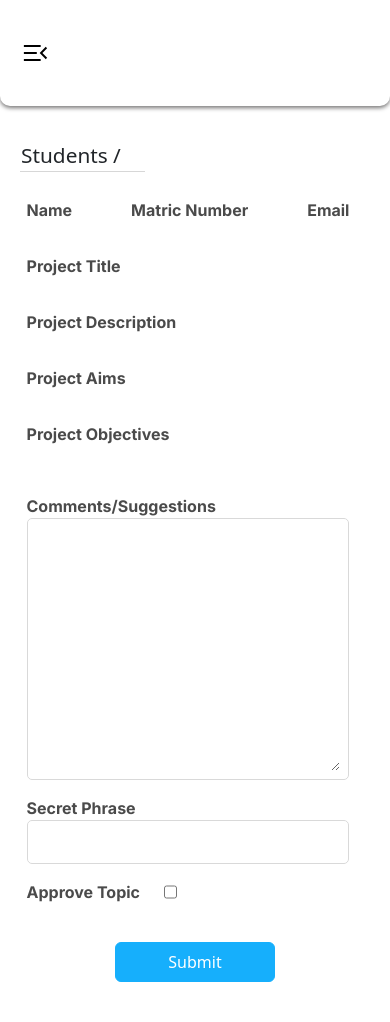
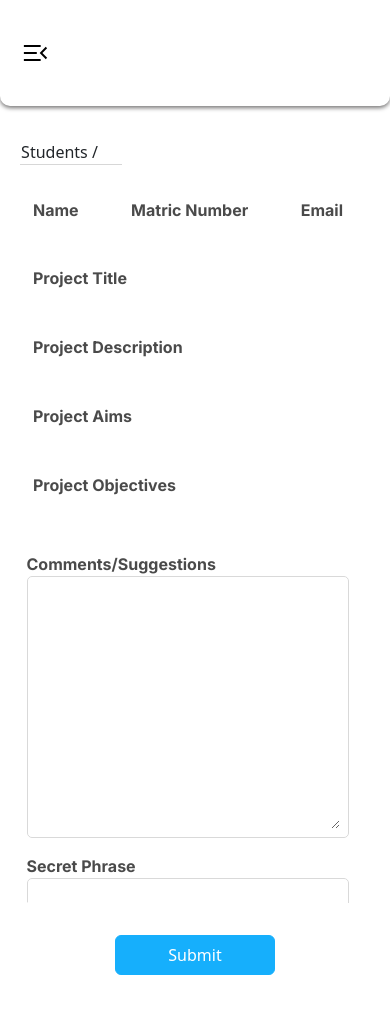
Before and after one commit to Peter-Immanuel/fy-project-grader, a Django app: page /test/ in a window 390 px wide. Shown: the top 1022 px of the page. Run offline with Django 3.2, Linux system fonts and the light colour scheme.

Commit message:
Feat: implemented responsive design for project status page

```diff
--- a/static/styles/components/dashboard/project-details.css
+++ b/static/styles/components/dashboard/project-details.css
@@ -15,7 +15,6 @@
 
 
 .property-row{
-    /* border: 1px solid green; */
     justify-content: space-between;
 }
 
@@ -23,6 +22,7 @@
     color: rgba(0, 0, 0, 0.708);
     font-family: "Inter" sans-serif;
     font-size: 0.95rem;
+    margin: 2%;
 }
 
 .property-title{
@@ -46,3 +46,10 @@
     outline: none;
     border: none;
 }
+
+
+@media only screen and (max-width: 950px) {
+    .section-title{
+        font-size: 1rem;
+    }
+}
--- a/templates/components/dashboard/admin-home.html
+++ b/templates/components/dashboard/admin-home.html
@@ -75,7 +75,7 @@
         </div>
     </div>
 
-    <div class="quick-links-wrapper d-flex flex-column">
+    <div class="quick-links-wrapper d-flex flex-column mb-5">
         <div class="body-section-title">
             Quick Links
         </div>
--- a/templates/components/dashboard/nav-section.html
+++ b/templates/components/dashboard/nav-section.html
@@ -48,7 +48,7 @@
     <div id="menu-icon" class="menu-toggle" onclick="toggleMenu()">
         <img src="{% static 'imgs/svg/menu.svg' %}" alt="">
     </div>
-    <div class="fut-logo d-flex flex-row align-items-center">
+    <div class="mobile-fut-logo">
         <div id="admin-title">{{dashboard_user}}</div>
         <img src="{% static 'imgs/svg/fut-logo 1.svg' %}" alt="" srcset="">
     </div>
```
